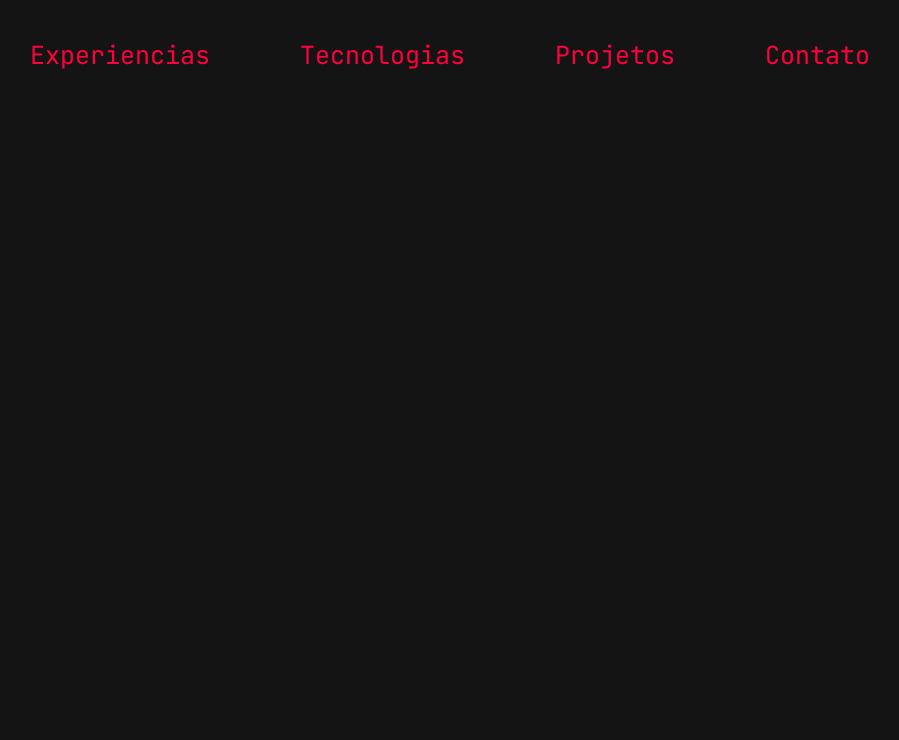
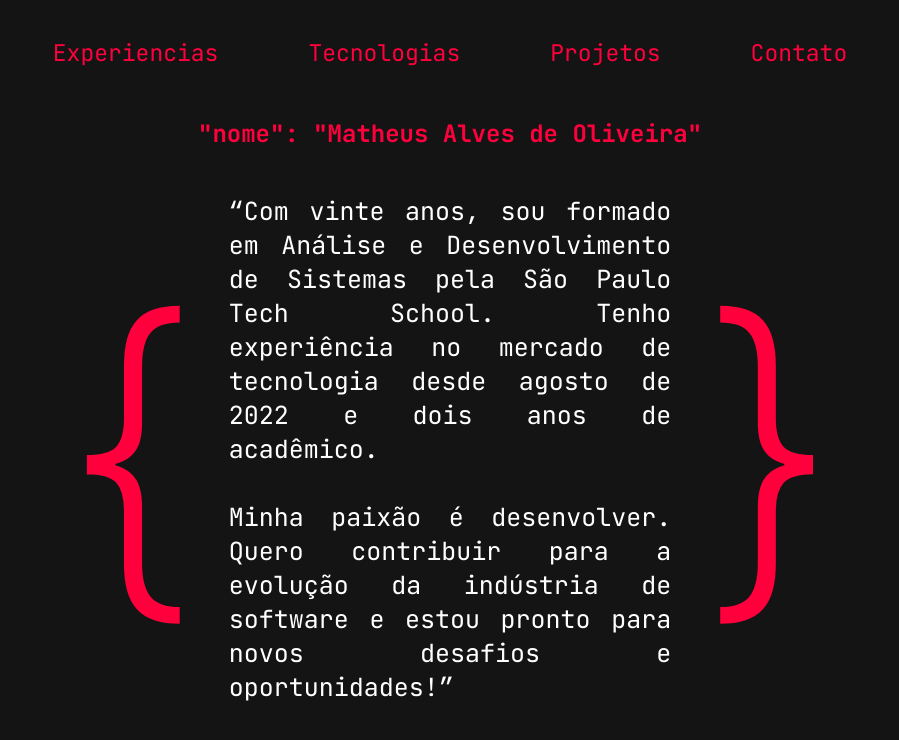
Before and after one commit to matheussOliveira1/portfolio-reactjs-matheus, a React (Create React App) app: page / in a window 1280 px wide. Shown: the top 740 px of the page, without its empty margins (190-1089 px from the left). Built offline with nearby package versions, Linux system fonts and the light colour scheme.

Commit message:
summary created

```diff
--- a/public/index.html
+++ b/public/index.html
@@ -17,6 +17,12 @@
       href="https://fonts.googleapis.com/css2?family=JetBrains+Mono:ital,wght@0,100..800;1,100..800&display=swap"
       rel="stylesheet"
     />
+    <link rel="preconnect" href="https://fonts.googleapis.com" />
+    <link rel="preconnect" href="https://fonts.gstatic.com" crossorigin />
+    <link
+      href="https://fonts.googleapis.com/css2?family=Inter:wght@100..900&display=swap"
+      rel="stylesheet"
+    />
     <title>Matheus Oliveira</title>
   </head>
   <body>
--- a/src/App.css
+++ b/src/App.css
@@ -13,6 +13,16 @@ header {
   color: #ff003d;
 }
 
+.a-header:hover{
+  cursor: pointer;
+}
+
+h2 {
+  display: flex;
+  justify-content: center;
+  color: #ff003d;
+}
+
 /******************************************************************************************
                                          1920x1080
 ******************************************************************************************/
@@ -20,10 +30,31 @@ header {
 @media screen and (min-width: 1024px) {
   header {
     display: flex;
-    font-size: 25px;
+    font-size: 23px;
     align-items: center;
     justify-content: center;
     gap: 90px;
     padding: 30px 0;
   }
+
+  .a-caractere-chave-resumo {
+    color: #ff003d;
+    font-size: 350px;
+    font-weight: 250;
+    font-family: "Inter", sans-serif;
+  }
+
+  .p-resumo {
+    color: white;
+    text-align: justify;
+    font-size: 25px;
+    width: 35%;
+    margin: 25px;
+  }
+
+  .container-resumo{
+    display: flex;
+    align-items: center;
+    justify-content: center;
+  }
 }
--- a/src/App.js
+++ b/src/App.js
@@ -1,10 +1,12 @@
 import './App.css';
 import Header from './components/Header';
+import Resumo from './components/Resumo';
 
 function App() {
   return (
     <div className="App">
       <Header />
+      <Resumo />
     </div>
   );
 }
--- a/src/components/Header.js
+++ b/src/components/Header.js
@@ -4,10 +4,10 @@ function Header() {
   return (
     <>
       <header>
-        <a>Experiencias</a>
-        <a>Tecnologias</a>
-        <a>Projetos</a>
-        <a>Contato</a>
+        <a className="a-header">Experiencias</a>
+        <a className="a-header">Tecnologias</a>
+        <a className="a-header">Projetos</a>
+        <a className="a-header">Contato</a>
       </header>
     </>
   );
--- /dev/null
+++ b/src/components/Resumo.js
@@ -0,0 +1,25 @@
+import "../App.css";
+
+function Resumo() {
+  return (
+    <>
+      <h2>"nome": "Matheus Alves de Oliveira"</h2>
+      <div className="container-resumo">
+        <a className="a-caractere-chave-resumo">&#123;</a>
+        <p className="p-resumo">
+          “Com vinte anos, sou formado em Análise e Desenvolvimento de Sistemas
+          pela São Paulo Tech School. Tenho experiência no mercado de tecnologia
+          desde agosto de 2022 e dois anos de acadêmico.
+          <br />
+          <br />
+          Minha paixão é desenvolver. Quero contribuir para a evolução da
+          indústria de software e estou pronto para novos desafios e
+          oportunidades!”
+        </p>
+        <a className="a-caractere-chave-resumo">&#125;</a>
+      </div>
+    </>
+  );
+}
+
+export default Resumo;
```
